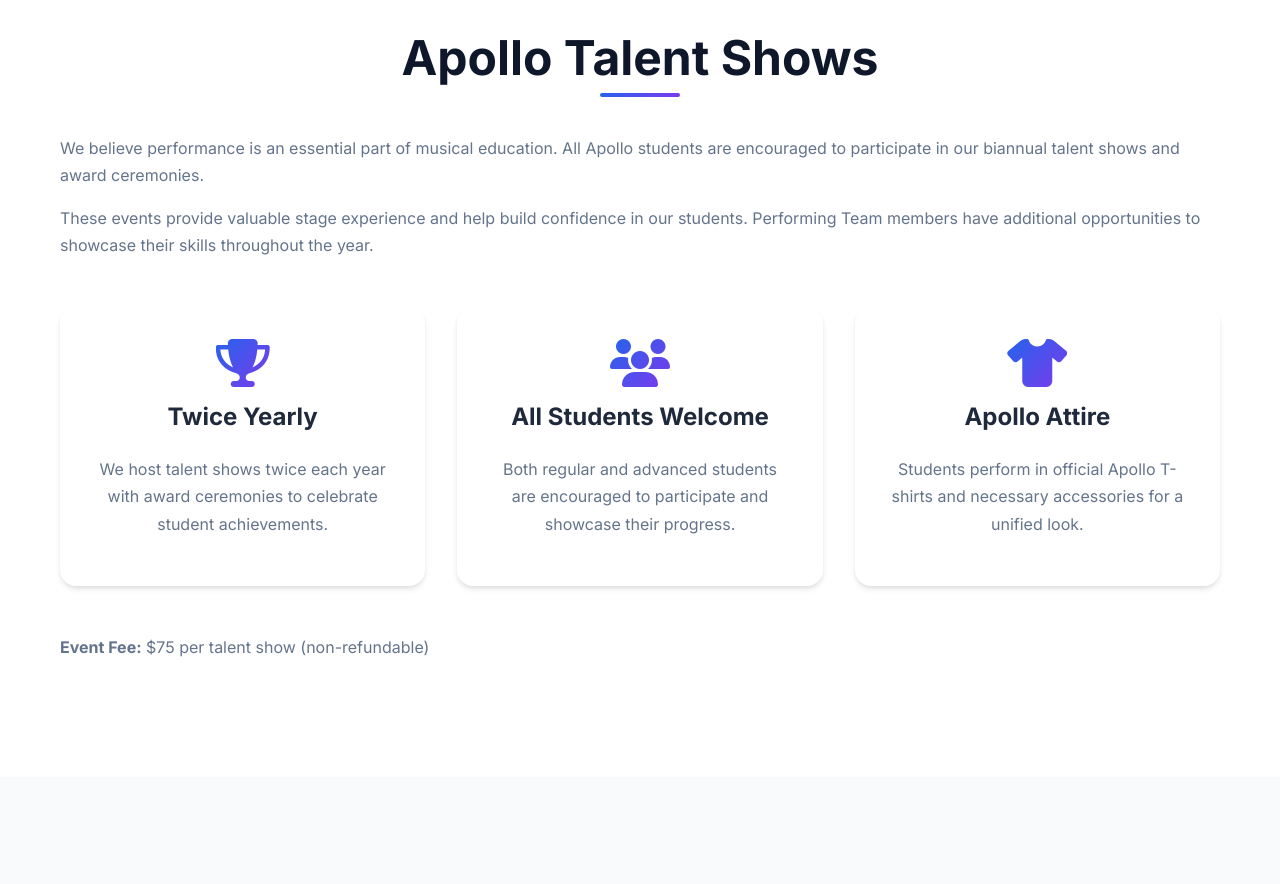
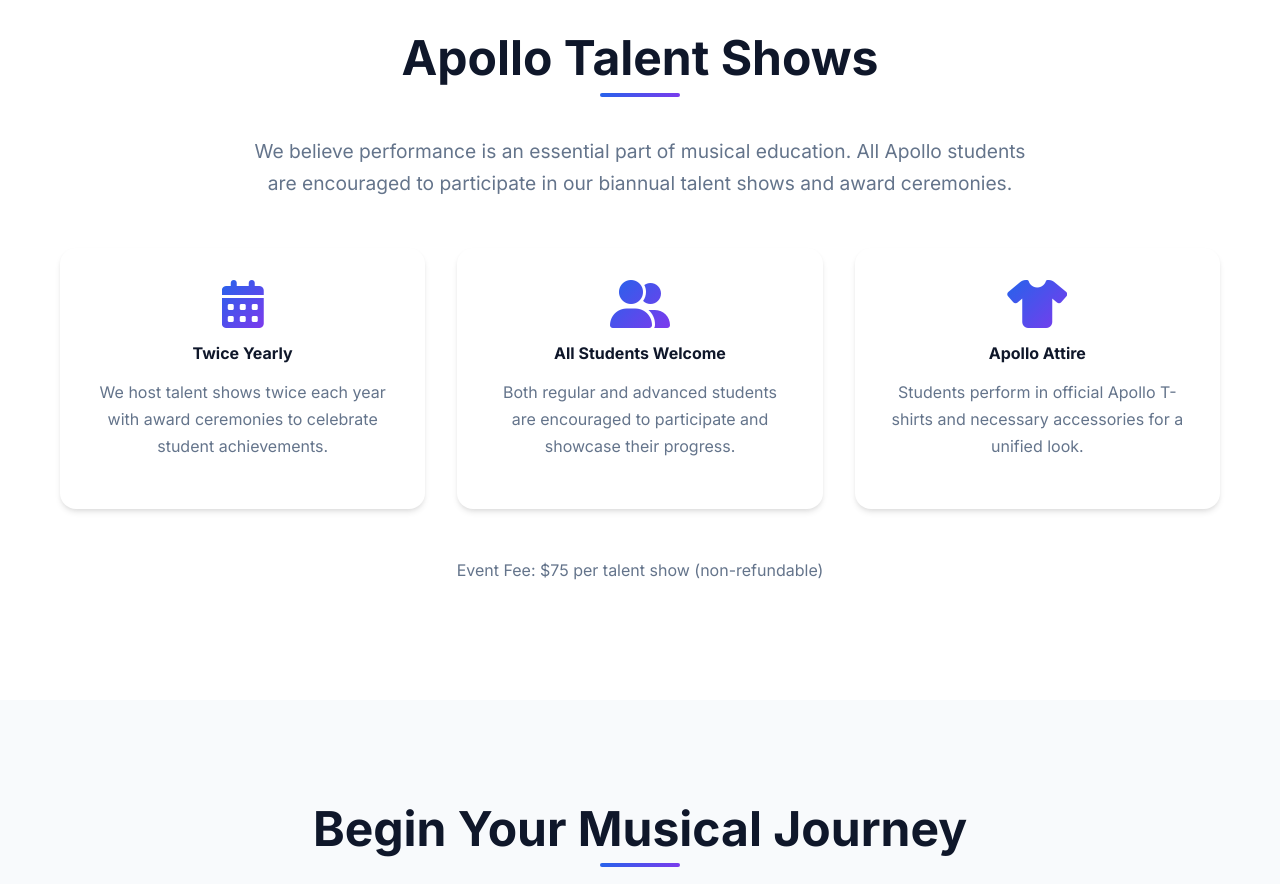
Before and after one commit to Apolloat2022/ApolloPerformingArts, a React (Vite) app: page / in a window 1280 px wide. Shown: the part 5060-5944 px from the top of the page. Built offline with nearby package versions, Linux system fonts and the light colour scheme.

Commit message:
Update TalentShow.tsx

```diff
--- a/src/components/TalentShow.tsx
+++ b/src/components/TalentShow.tsx
@@ -5,30 +5,34 @@ const TalentShow: React.FC = () => {
     <section id="talent-show" className="talent-show">
       <div className="container">
         <h2>Apollo Talent Shows</h2>
-        <div className="talent-content">
-          <p>We believe performance is an essential part of musical education. All Apollo students are encouraged to participate in our biannual talent shows and award ceremonies.</p>
-          <p>These events provide valuable stage experience and help build confidence in our students. Performing Team members have additional opportunities to showcase their skills throughout the year.</p>
+        <p style={{ textAlign: 'center', fontSize: '1.2rem', maxWidth: '800px', margin: '0 auto 3rem' }}>
+          We believe performance is an essential part of musical education. All Apollo students are encouraged to
+          participate in our biannual talent shows and award ceremonies.
+        </p>
 
         <div className="talent-highlights">
           <div className="highlight-card">
-              <i className="fas fa-trophy"></i>
-              <h3>Twice Yearly</h3>
+            <i className="fas fa-calendar-alt"></i>
+            <h4>Twice Yearly</h4>
             <p>We host talent shows twice each year with award ceremonies to celebrate student achievements.</p>
           </div>
+
           <div className="highlight-card">
-              <i className="fas fa-users"></i>
-              <h3>All Students Welcome</h3>
+            <i className="fas fa-user-friends"></i>
+            <h4>All Students Welcome</h4>
             <p>Both regular and advanced students are encouraged to participate and showcase their progress.</p>
           </div>
+
           <div className="highlight-card">
             <i className="fas fa-tshirt"></i>
-              <h3>Apollo Attire</h3>
+            <h4>Apollo Attire</h4>
             <p>Students perform in official Apollo T-shirts and necessary accessories for a unified look.</p>
           </div>
         </div>
 
-          <p style={{ marginTop: '2rem' }}><strong>Event Fee:</strong> $75 per talent show (non-refundable)</p>
-        </div>
+        <p style={{ textAlign: 'center', color: 'var(--gray)', marginTop: '2rem' }}>
+          Event Fee: $75 per talent show (non-refundable)
+        </p>
       </div>
     </section>
   );
```
Lines whose indentation alone changed are shown as unchanged.
